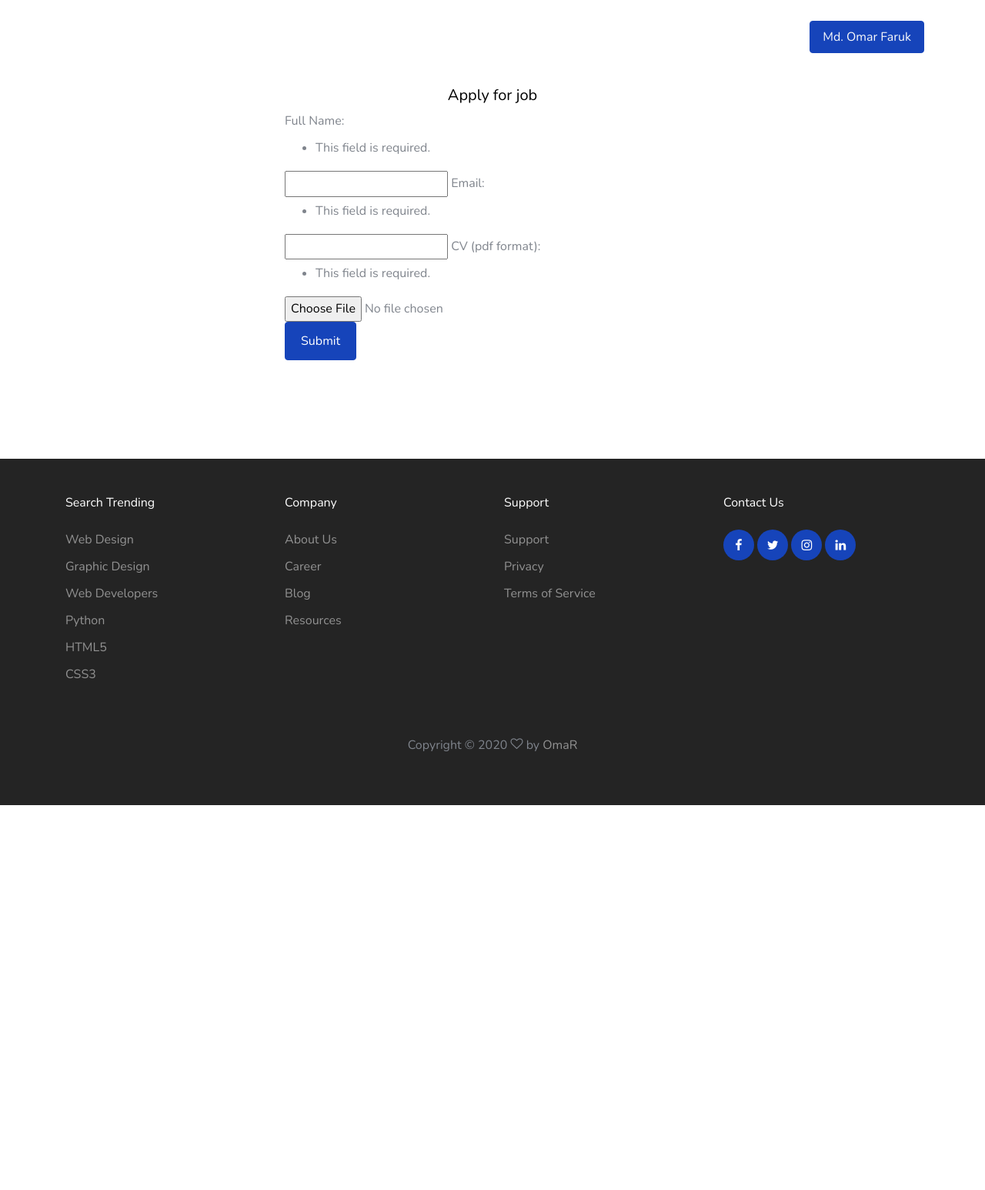
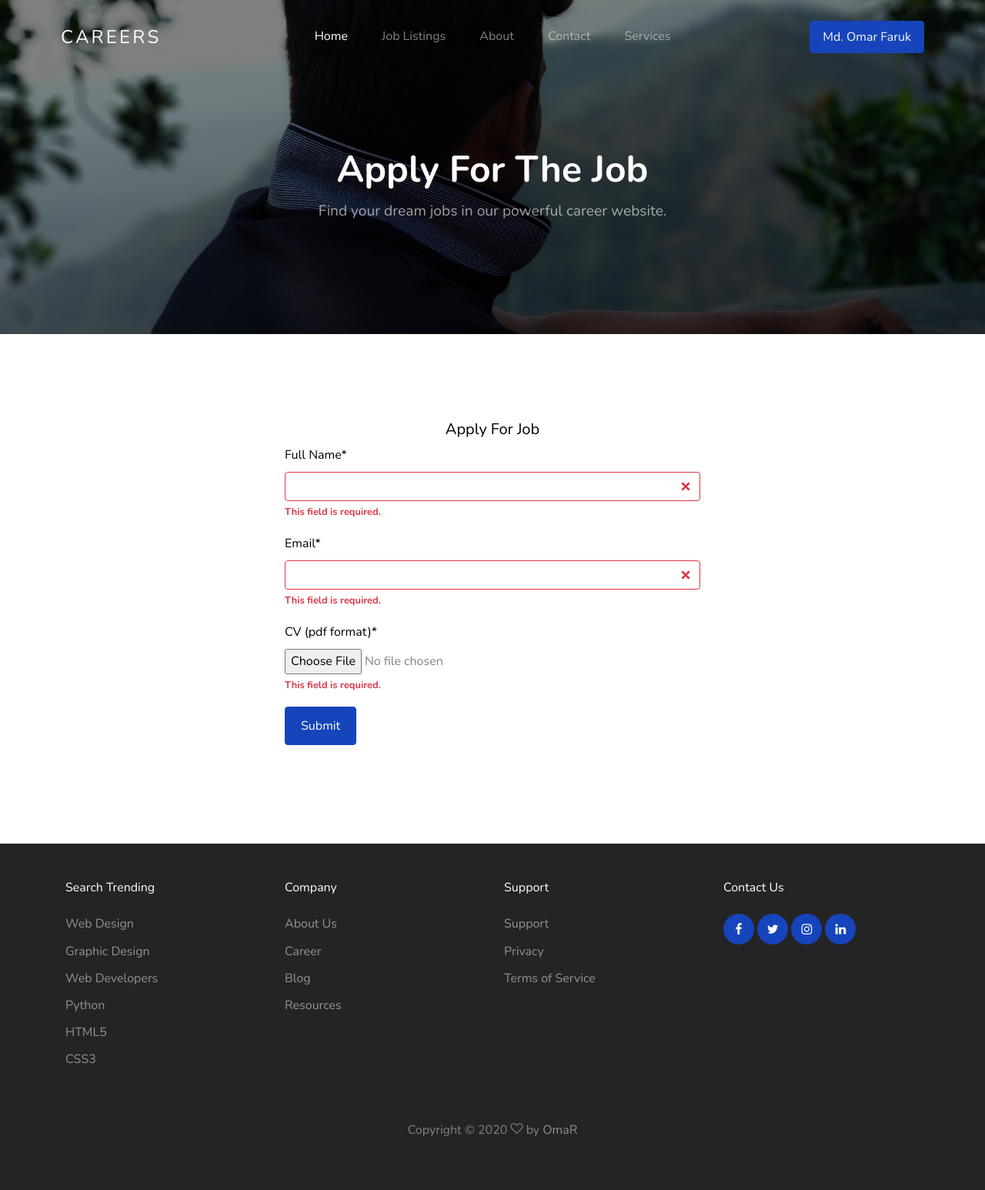
Before and after one commit to iamabhishekgarg/Job-Portal-with-Python-Django, a Django app: page /jobs/apply/ in a window 1280 px wide. Shown: the whole page at 77% size. Before the commit the page ends 1046 px from the top, so only its background shows below. Run offline with Django 3.2, Linux system fonts and the light colour scheme; a user stored in the database is signed in; some libraries are stand-ins or nearby versions; some web fonts are replaced.

Commit message:
Apply For Job

```diff
--- a/templates/jobs/job_apply.html
+++ b/templates/jobs/job_apply.html
@@ -1,8 +1,26 @@
 {% extends 'base.html' %}
 
-{% load bootstrap %}
+{% load crispy_forms_tags %}
+
+{% load static %}
 
 {% block content %}
+
+    <section class="home-section section-hero inner-page overlay bg-image"
+             style="background-image: url('{% static 'images/hero_1.jpg' %}');"
+             id="home-section">
+
+        <div class="container">
+            <div class="row align-items-center justify-content-center">
+                <div class="col-md-12">
+                    <div class="mb-5 text-center">
+                        <h1 class="text-white font-weight-bold">Apply For The Job</h1>
+                        <p>Find your dream jobs in our powerful career website.</p>
+                    </div>
+                </div>
+            </div>
+        </div>
+    </section>
 
     <section class="site-section" id="next-section">
         <div class="container">
@@ -10,10 +28,10 @@
 
             <div class="row justify-content-center">
                 <div class="col-lg-6 mb-5 mb-lg-0">
-                    <center><h1 class="lead">Apply for job </h1></center>
+                    <center><h1 class="lead">Apply For Job </h1></center>
                     <form action="" method="POST" class="" enctype="multipart/form-data">{% csrf_token %}
 
-                        {{ form|bootstrap }}
+                        {{ form|crispy }}
 
                         <div class="row form-group">
                             <div class="col-md-12">
--- a/templates/jobs/job_listing.html
+++ b/templates/jobs/job_listing.html
@@ -1,6 +1,6 @@
 {% extends 'base.html' %}
+
 {% load static %}
-
 
 {% block content %}
 
@@ -18,11 +18,7 @@
                 </div>
             </div>
         </div>
-
-
     </section>
-
-
 
 
 
```
Also changed, not shown: db.sqlite3.
